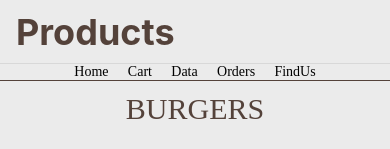
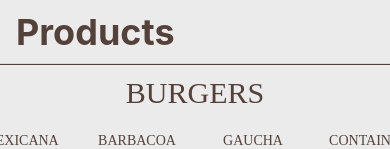
Before and after one commit to Angel-Landkoer/The-burger-farm, a React Native app: screen / in a window 390 px wide. Shown: the top 149 px of the page. Built offline with nearby package versions, Linux system fonts and the light colour scheme; a web font is replaced by a local one.

Commit message:
Eliminando navegacion en las vistas principales

```diff
--- a/src/screens/FindUs/FindUs.jsx
+++ b/src/screens/FindUs/FindUs.jsx
@@ -1,4 +1,4 @@
-import { StyleSheet, View, Pressable } from "react-native";
+import { StyleSheet, View } from "react-native";
 import React from "react";
 import { CustomText } from "../../components/CustomText/CustomText";
 import { themes } from "../../styles/themes";
@@ -6,29 +6,6 @@ import { themes } from "../../styles/themes";
 export function FindUs({ navigation }) {
   return (
     <View style={[primaryBackground, containerFontBox]}>
-      <View
-        style={{
-          flexDirection: "row",
-          justifyContent: "space-evenly",
-          width: "80%",
-        }}
-      >
-        <Pressable onPress={() => navigation.navigate("Products")}>
-          <CustomText fontF={"medium"}>Home</CustomText>
-        </Pressable>
-        <Pressable onPress={() => navigation.navigate("MyCart")}>
-          <CustomText fontF={"medium"}>Cart</CustomText>
-        </Pressable>
-        <Pressable onPress={() => navigation.navigate("MyData")}>
-          <CustomText fontF={"medium"}>Data</CustomText>
-        </Pressable>
-        <Pressable onPress={() => navigation.navigate("MyOrders")}>
-          <CustomText fontF={"medium"}>Orders</CustomText>
-        </Pressable>
-        <Pressable onPress={() => navigation.navigate("FindUs")}>
-          <CustomText fontF={"medium"}>FindUs</CustomText>
-        </Pressable>
-      </View>
       <CustomText style={[text4Xl, textCenter, primaryColor]} fontF={"bold"}>
         Map
       </CustomText>
--- a/src/screens/Login/Login.jsx
+++ b/src/screens/Login/Login.jsx
@@ -1,4 +1,4 @@
-import { StyleSheet, View, Pressable } from "react-native";
+import { StyleSheet, View } from "react-native";
 import React from "react";
 import { themes } from "../../styles/themes";
 import { FormDataLogin } from "../../components/FormDataLogin/FormDataLogin";
@@ -7,29 +7,6 @@ import { CustomText } from "../../components/CustomText/CustomText";
 export function Login({ navigation }) {
   return (
     <View style={[containerFontBox, primaryBackground]}>
-      <View
-        style={{
-          flexDirection: "row",
-          justifyContent: "space-evenly",
-          width: "80%",
-        }}
-      >
-        <Pressable onPress={() => navigation.navigate("Products")}>
-          <CustomText fontF={"medium"}>Home</CustomText>
-        </Pressable>
-        <Pressable onPress={() => navigation.navigate("MyCart")}>
-          <CustomText fontF={"medium"}>Cart</CustomText>
-        </Pressable>
-        <Pressable onPress={() => navigation.navigate("MyData")}>
-          <CustomText fontF={"medium"}>Data</CustomText>
-        </Pressable>
-        <Pressable onPress={() => navigation.navigate("MyOrders")}>
-          <CustomText fontF={"medium"}>Orders</CustomText>
-        </Pressable>
-        <Pressable onPress={() => navigation.navigate("FindUs")}>
-          <CustomText fontF={"medium"}>FindUs</CustomText>
-        </Pressable>
-      </View>
       <CustomText style={[text4Xl, primaryColor]} fontF={"bold"}>
         Login
       </CustomText>
--- a/src/screens/MyCart/MyCart.jsx
+++ b/src/screens/MyCart/MyCart.jsx
@@ -2,7 +2,6 @@ import {
   ScrollView,
   StyleSheet,
   View,
-  Pressable,
   TouchableOpacity,
 } from "react-native";
 import React from "react";
@@ -21,29 +20,6 @@ export function MyCart({ navigation }) {
   return (
     <ScrollView>
       <View style={[containerFontBox, primaryBackground]}>
-        <View
-          style={{
-            flexDirection: "row",
-            justifyContent: "space-evenly",
-            width: "80%",
-          }}
-        >
-          <Pressable onPress={() => navigation.navigate("Products")}>
-            <CustomText fontF={"medium"}>Home</CustomText>
-          </Pressable>
-          <Pressable onPress={() => navigation.navigate("MyCart")}>
-            <CustomText fontF={"medium"}>Cart</CustomText>
-          </Pressable>
-          <Pressable onPress={() => navigation.navigate("MyData")}>
-            <CustomText fontF={"medium"}>Data</CustomText>
-          </Pressable>
-          <Pressable onPress={() => navigation.navigate("MyOrders")}>
-            <CustomText fontF={"medium"}>Orders</CustomText>
-          </Pressable>
-          <Pressable onPress={() => navigation.navigate("FindUs")}>
-            <CustomText fontF={"medium"}>FindUs</CustomText>
-          </Pressable>
-        </View>
         <RenderList
           data={lessData}
           component={({item}) => <CartProduct data={item} />}
--- a/src/screens/MyOrders/MyOrders.jsx
+++ b/src/screens/MyOrders/MyOrders.jsx
@@ -1,4 +1,4 @@
-import { StyleSheet, View, Pressable } from "react-native";
+import { StyleSheet, View } from "react-native";
 import React from "react";
 import { CustomText } from "../../components/CustomText/CustomText";
 import { themes } from "../../styles/themes";
@@ -7,29 +7,6 @@ import { Orders } from "../../components/Orders/Orders";
 export function MyOrders({ navigation }) {
   return (
     <View style={[containerFontBox, primaryBackground]}>
-      <View
-        style={{
-          flexDirection: "row",
-          justifyContent: "space-evenly",
-          width: "80%",
-        }}
-      >
-        <Pressable onPress={() => navigation.navigate("Products")}>
-          <CustomText fontF={"medium"}>Home</CustomText>
-        </Pressable>
-        <Pressable onPress={() => navigation.navigate("MyCart")}>
-          <CustomText fontF={"medium"}>Cart</CustomText>
-        </Pressable>
-        <Pressable onPress={() => navigation.navigate("MyData")}>
-          <CustomText fontF={"medium"}>Data</CustomText>
-        </Pressable>
-        <Pressable onPress={() => navigation.navigate("MyOrders")}>
-          <CustomText fontF={"medium"}>Orders</CustomText>
-        </Pressable>
-        <Pressable onPress={() => navigation.navigate("FindUs")}>
-          <CustomText fontF={"medium"}>FindUs</CustomText>
-        </Pressable>
-      </View>
       {/* Usuario no registrado no pasa se redireccion a Login */}
       <Orders />
     </View>
--- a/src/screens/Products/Products.jsx
+++ b/src/screens/Products/Products.jsx
@@ -1,5 +1,5 @@
 import React from "react";
-import { ScrollView, StyleSheet, View, Pressable } from "react-native";
+import { ScrollView, StyleSheet, View } from "react-native";
 import { CustomText } from "../../components/CustomText/CustomText";
 import { ProductSlide } from "../../components/ProductSlide/ProductSlide";
 import { themes } from "../../styles/themes";
@@ -22,29 +22,6 @@ export function Products({ navigation }) {
   return (
     <ScrollView>
       <View style={[containerFontBox, primaryBackground]}>
-        <View
-          style={{
-            flexDirection: "row",
-            justifyContent: "space-evenly",
-            width: "80%",
-          }}
-        >
-          <Pressable onPress={() => navigation.navigate("Products")}>
-            <CustomText fontF={"medium"}>Home</CustomText>
-          </Pressable>
-          <Pressable onPress={() => navigation.navigate("MyCart")}>
-            <CustomText fontF={"medium"}>Cart</CustomText>
-          </Pressable>
-          <Pressable onPress={() => navigation.navigate("MyData")}>
-            <CustomText fontF={"medium"}>Data</CustomText>
-          </Pressable>
-          <Pressable onPress={() => navigation.navigate("MyOrders")}>
-            <CustomText fontF={"medium"}>Orders</CustomText>
-          </Pressable>
-          <Pressable onPress={() => navigation.navigate("FindUs")}>
-            <CustomText fontF={"medium"}>FindUs</CustomText>
-          </Pressable>
-        </View>
         <ProductSlide type={burgers?.type} data={burgers?.data} />
         <ProductSlide type={kids?.type} data={kids?.data} />
         <ProductSlide type={specialities?.type} data={specialities?.data} />
```
